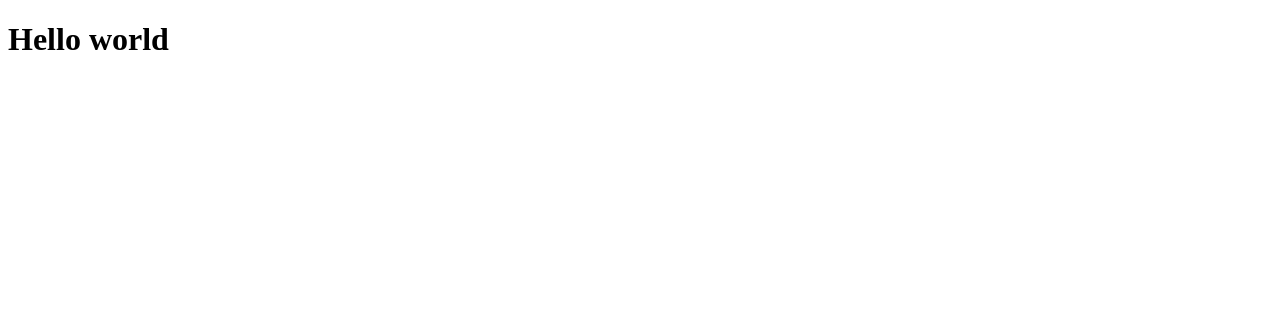
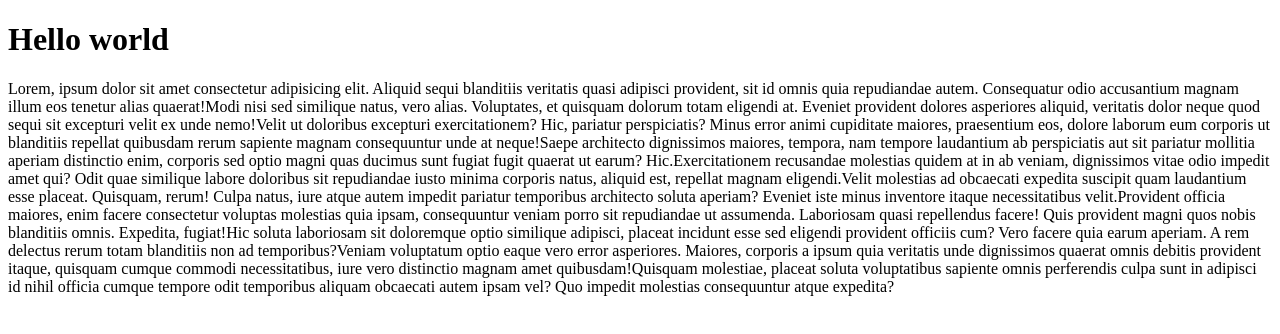
Before and after one commit to aleksandr-voda/tutorial, a plain HTML site: page index.html in a window 1280 px wide. Drawn offline with Linux system fonts and the light colour scheme.

Commit message:
add lorem

```diff
--- a/index.html
+++ b/index.html
@@ -8,5 +8,57 @@
   </head>
   <body>
     <h1>Hello world</h1>
+    <p>
+      <span
+        >Lorem, ipsum dolor sit amet consectetur adipisicing elit. Aliquid sequi
+        blanditiis veritatis quasi adipisci provident, sit id omnis quia
+        repudiandae autem. Consequatur odio accusantium magnam illum eos tenetur
+        alias quaerat!</span
+      ><span
+        >Modi nisi sed similique natus, vero alias. Voluptates, et quisquam
+        dolorum totam eligendi at. Eveniet provident dolores asperiores aliquid,
+        veritatis dolor neque quod sequi sit excepturi velit ex unde nemo!</span
+      ><span
+        >Velit ut doloribus excepturi exercitationem? Hic, pariatur
+        perspiciatis? Minus error animi cupiditate maiores, praesentium eos,
+        dolore laborum eum corporis ut blanditiis repellat quibusdam rerum
+        sapiente magnam consequuntur unde at neque!</span
+      ><span
+        >Saepe architecto dignissimos maiores, tempora, nam tempore laudantium
+        ab perspiciatis aut sit pariatur mollitia aperiam distinctio enim,
+        corporis sed optio magni quas ducimus sunt fugiat fugit quaerat ut
+        earum? Hic.</span
+      ><span
+        >Exercitationem recusandae molestias quidem at in ab veniam, dignissimos
+        vitae odio impedit amet qui? Odit quae similique labore doloribus sit
+        repudiandae iusto minima corporis natus, aliquid est, repellat magnam
+        eligendi.</span
+      ><span
+        >Velit molestias ad obcaecati expedita suscipit quam laudantium esse
+        placeat. Quisquam, rerum! Culpa natus, iure atque autem impedit pariatur
+        temporibus architecto soluta aperiam? Eveniet iste minus inventore
+        itaque necessitatibus velit.</span
+      ><span
+        >Provident officia maiores, enim facere consectetur voluptas molestias
+        quia ipsam, consequuntur veniam porro sit repudiandae ut assumenda.
+        Laboriosam quasi repellendus facere! Quis provident magni quos nobis
+        blanditiis omnis. Expedita, fugiat!</span
+      ><span
+        >Hic soluta laboriosam sit doloremque optio similique adipisci, placeat
+        incidunt esse sed eligendi provident officiis cum? Vero facere quia
+        earum aperiam. A rem delectus rerum totam blanditiis non ad
+        temporibus?</span
+      ><span
+        >Veniam voluptatum optio eaque vero error asperiores. Maiores, corporis
+        a ipsum quia veritatis unde dignissimos quaerat omnis debitis provident
+        itaque, quisquam cumque commodi necessitatibus, iure vero distinctio
+        magnam amet quibusdam!</span
+      ><span
+        >Quisquam molestiae, placeat soluta voluptatibus sapiente omnis
+        perferendis culpa sunt in adipisci id nihil officia cumque tempore odit
+        temporibus aliquam obcaecati autem ipsam vel? Quo impedit molestias
+        consequuntur atque expedita?</span
+      >
+    </p>
   </body>
 </html>
```
Also changed, not shown: script.js (added).
